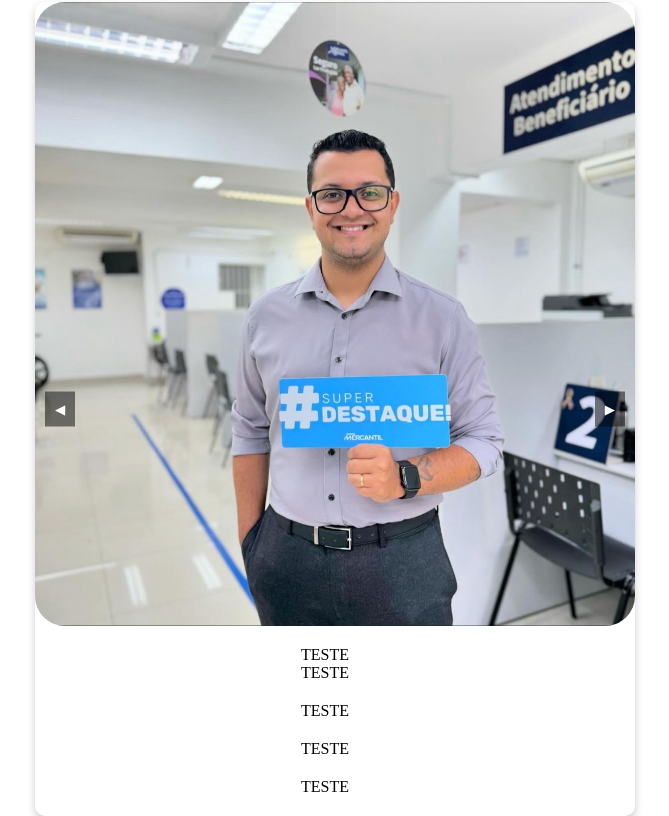
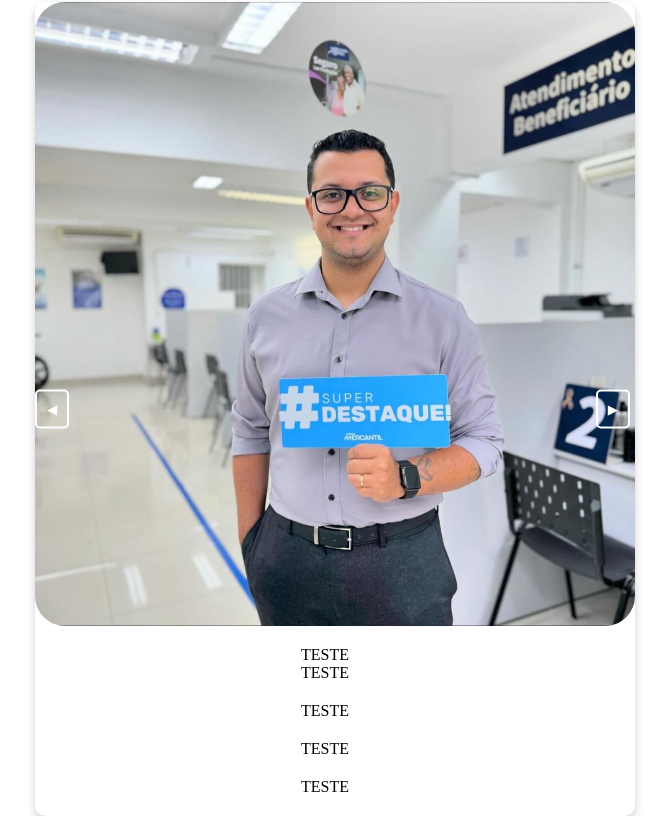
Before and after one commit to VetorMelo/Portfolio_Melo, a plain HTML site: page index.html in a window 1280 px wide. Shown: the part 1919-2735 px from the top of the page, without its empty margins (305-974 px from the left). Drawn offline with Linux system fonts and the light colour scheme.

Commit message:
update
botao carrosel, estilização.

```diff
--- a/style.css
+++ b/style.css
@@ -170,11 +170,37 @@ button {
 }
 
 button.prev {
-    left: 10px;
+    background: transparent; /* Botão transparente */
+    color: white;
+    padding: 10px 10px;
+    border: 2px solid;
+    border-image-slice: 1;
+    border-image-source: linear-gradient(deg, #333, #3b82f6); /* Gradiente na borda */
+    border-radius: 5px;
+    cursor: pointer;
+    transition: background 0.3s ease, box-shadow 0.3s ease, border-image-source 0.3s ease;
 }
 
 button.next {
-    right: 10px;
+    right: 5px;
+    border-radius: 5px;
+    padding: 10px 10px;
+    border: 2px solid;
+    border-image-slice: 1;
+    border-image-source: linear-gradient(deg, #333, #3b82f6);
+    border-radius: 5px;
+    cursor: pointer;
+    transition: background 0.3s ease, box-shadow 0.3s ease, border-image-source 0.3s ease;
+    background: transparent;
 }
 
+button.prev:hover {
+    background: linear-gradient(45deg, #d1d1d1, #333); /* Gradiente no hover */
+    box-shadow: 0 0 15px #3b82f6, 0 0 25px #3b82f6, 0 0 35px #3b82f6; /* Efeito neon */
+}
+
+button.next:hover {
+    background: linear-gradient(45deg, #d1d1d1, #333); /* Gradiente no hover */
+    box-shadow: 0 0 15px #3b82f6, 0 0 25px #3b82f6, 0 0 35px #3b82f6; /* Efeito neon */
+}
 /* Fim carrossel */
```
